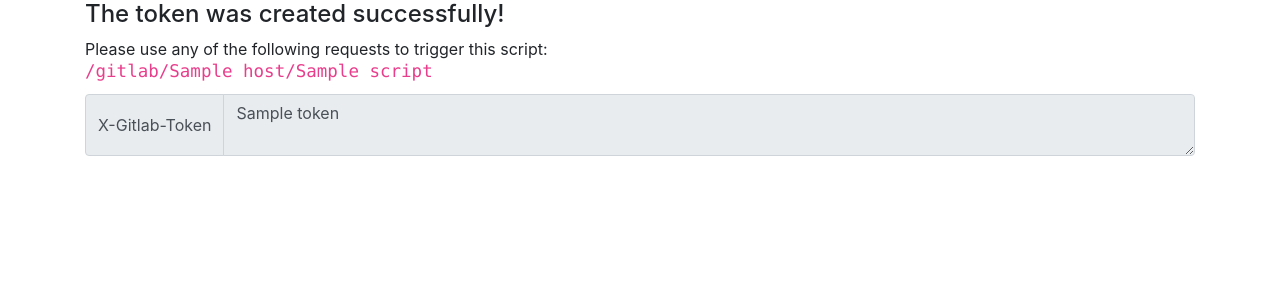
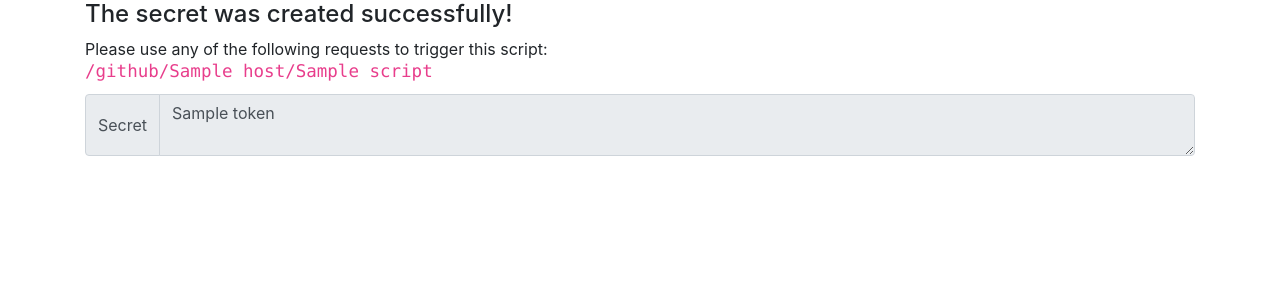
Before and after one commit to nafur/webhooks, a Flask app: template templates/github-token-success.html in a window 1280 px wide. Shown: the top 300 px of the page. Run offline with Flask 2, Linux system fonts and the light colour scheme; the template is opened without the code that fills it: most values are stand-ins (such as "Sample title", 1, 10 or a date in 2020); some libraries are stand-ins or nearby versions.

Commit message:
Make github form work.

```diff
--- a/main.py
+++ b/main.py
@@ -74,7 +74,7 @@ def github_run(host, script):
 	return "Token verification failed!"
 
 @app.route('/github/secret', methods = ['GET', 'POST'])
-@auth.login_required
+#@auth.login_required
 def github_token():
 	if request.method == 'GET':
 		return render_template('github-token-form.html')
--- a/templates/github-token-form.html
+++ b/templates/github-token-form.html
@@ -2,6 +2,10 @@
 
 {% block content %}
 <form method="POST">
+	<div class="form-group">
+		<label for="input-repository">GitHub repository name</label>
+		<input type="text" class="form-control" id="input-repository" placeholder="user/repository" name="repository" />
+	</div>
 	<div class="form-group">
 		<label for="input-script">Execution host</label>
 		<input type="text" class="form-control" id="input-script" placeholder="Host name" name="host" />
--- a/templates/github-token-success.html
+++ b/templates/github-token-success.html
@@ -1,15 +1,15 @@
 {% extends "base.html" %}
 
 {% block content %}
-<h4>The token was created successfully!</h4>
+<h4>The secret was created successfully!</h4>
 
 Please use any of the following requests to trigger this script:
 
-<h5 class="card-title"><code>/gitlab/{{ host }}/{{ script|e }}</code></h5>
+<h5 class="card-title"><code>/github/{{ host }}/{{ script|e }}</code></h5>
 
 <div class="input-group mb-3">
 	<div class="input-group-prepend">
-		<span class="input-group-text">X-Gitlab-Token</span>
+		<span class="input-group-text">Secret</span>
 	</div>
 	<textarea  class="form-control" disabled="disabled">{{ token }}</textarea>
 </div>
```
